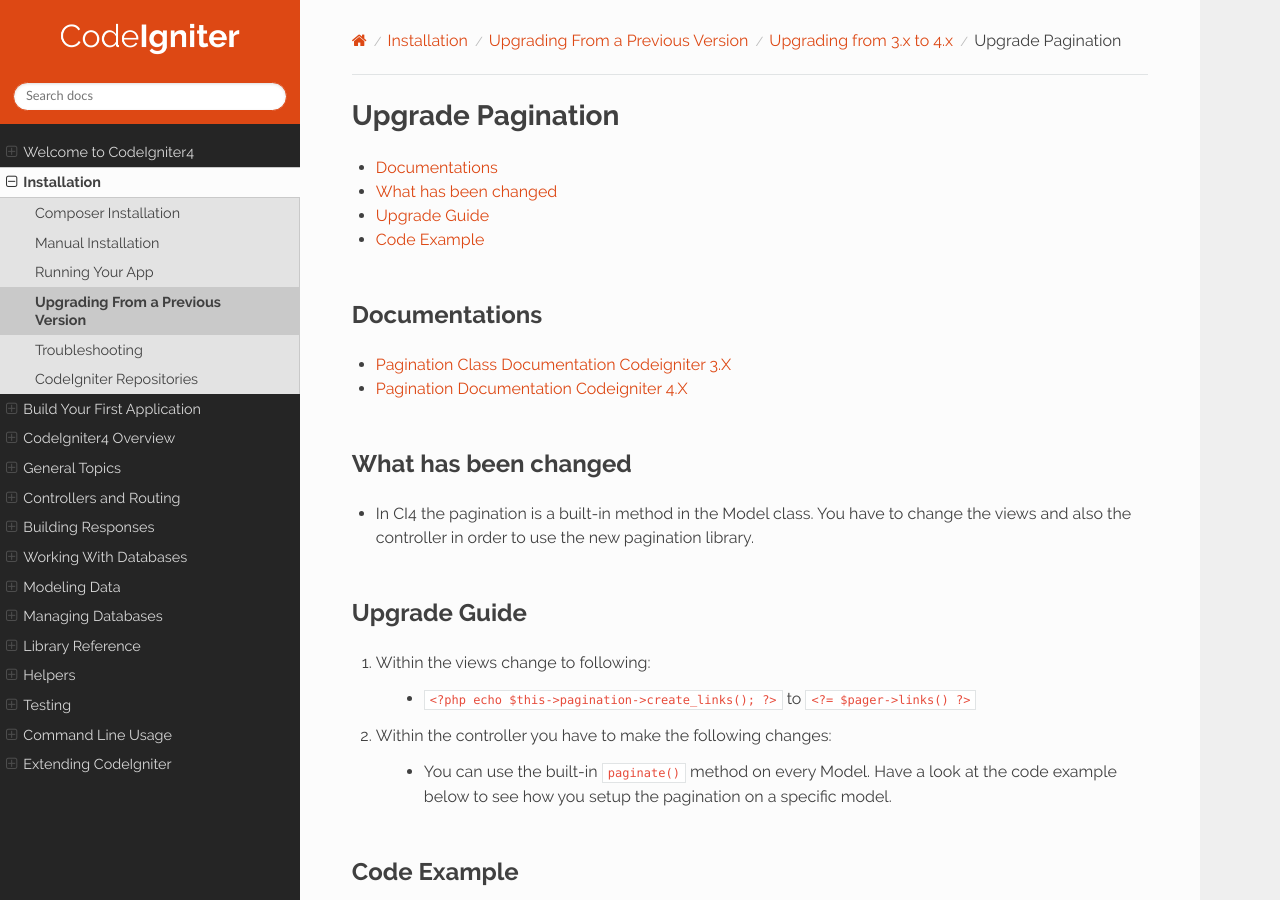
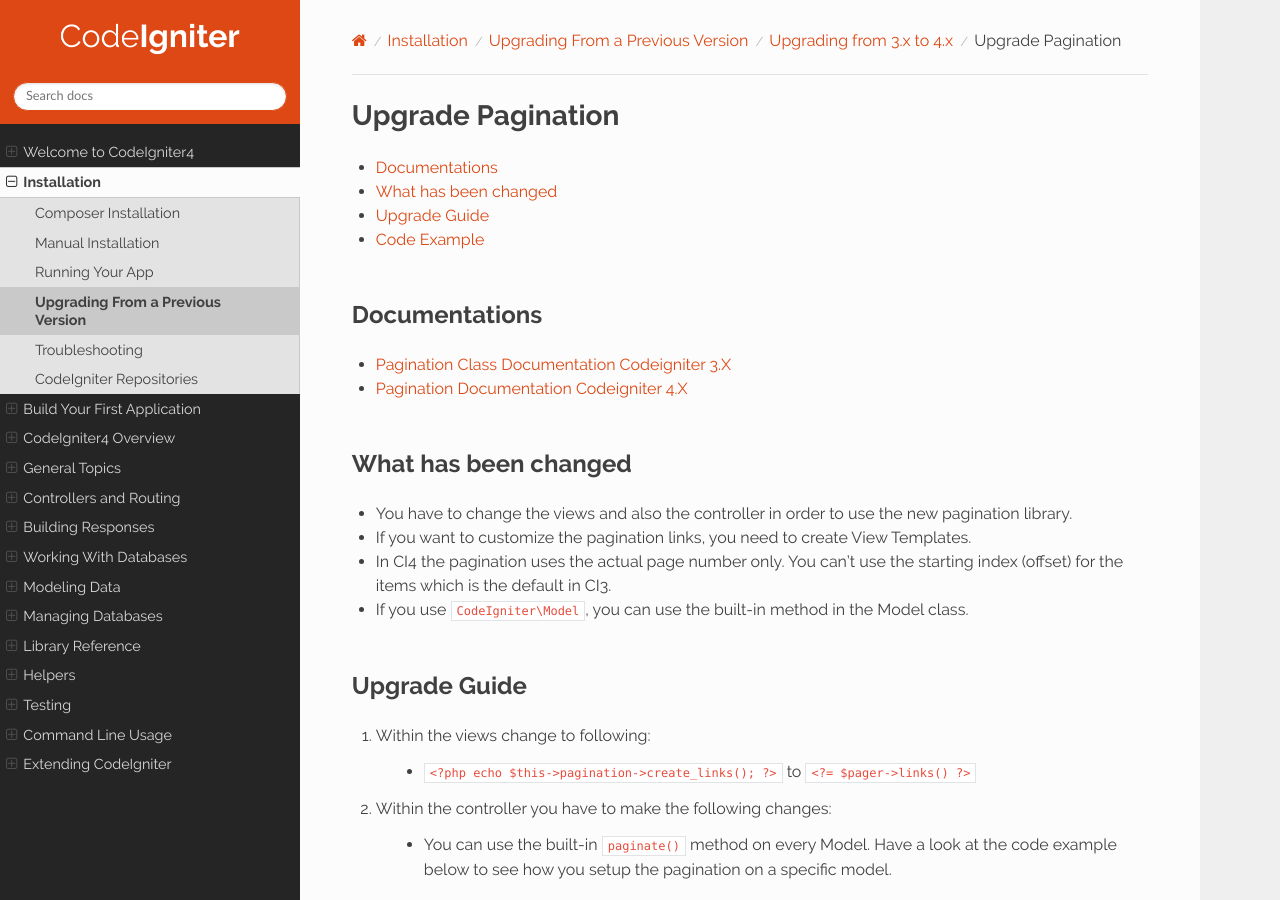
Before and after one commit to NEKOGET/ci4_user_guide_src, a Sphinx documentation site: the page built from source/installation/upgrade_pagination.rst, in a window 1280 px wide and 900 px high. Built offline with Sphinx 7.4.7 and the Read the Docs theme 2.0.0, drawn with Linux system fonts in a browser that asks for light colours.

Commit message:
docs: fix and add "What has been changed"

```diff
--- a/source/installation/upgrade_pagination.rst
+++ b/source/installation/upgrade_pagination.rst
@@ -15,7 +15,10 @@ Documentations
 
 What has been changed
 =====================
-- In CI4 the pagination is a built-in method in the Model class. You have to change the views and also the controller in order to use the new pagination library.
+- You have to change the views and also the controller in order to use the new pagination library.
+- If you want to customize the pagination links, you need to create View Templates.
+- In CI4 the pagination uses the actual page number only. You can't use the starting index (offset) for the items which is the default in CI3.
+- If you use ``CodeIgniter\Model``, you can use the built-in method in the Model class.
 
 Upgrade Guide
 =============
```
